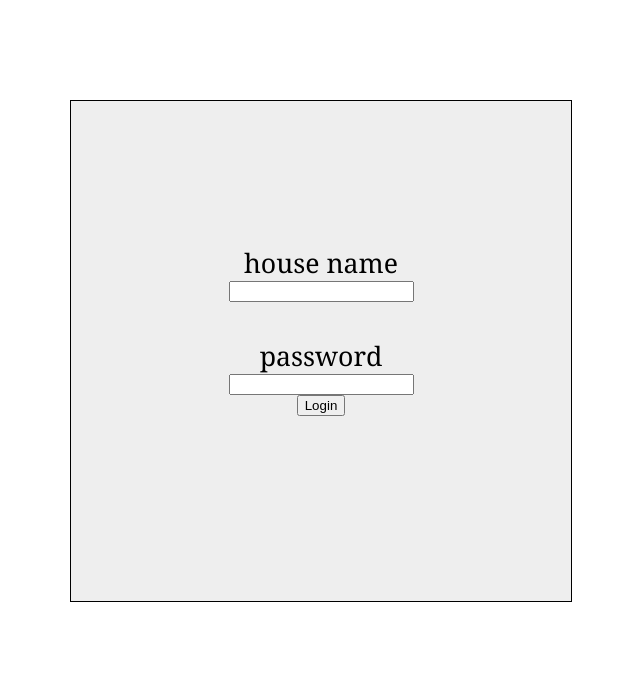
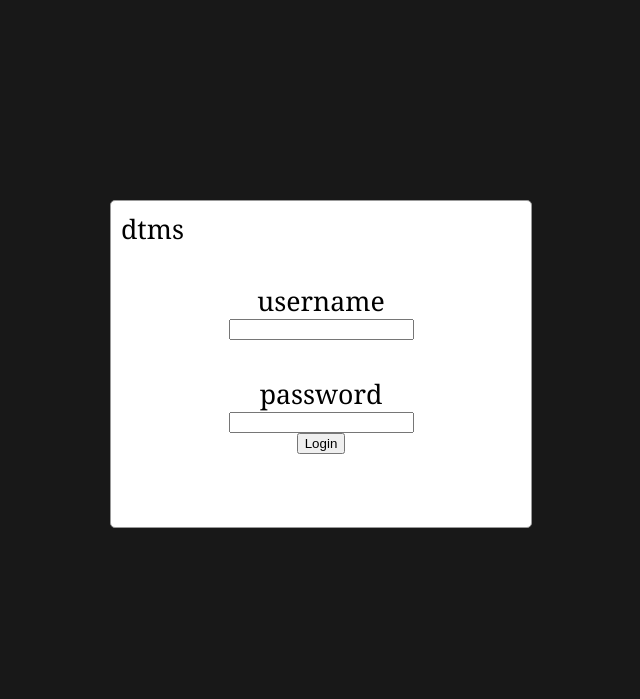
Before and after one commit to psycovic23/dtms, a Django app: template dtms/templates/login.html in a window 1280 px wide. Shown: the top 699 px of the page, without its empty margins (319-959 px from the left). Run offline with Django 3.2, Linux system fonts and the light colour scheme; the template is opened without the code that fills it, so the values that code supplies are empty.

Commit message:
login screen change, fixed rounding numbers in additem, stopped hiding tag buttons

```diff
--- a/dtms/templates/login.html
+++ b/dtms/templates/login.html
@@ -47,8 +47,9 @@
     </script>
     <style type="text/css">
     body {
-        font-family: georgia;
+        font-family: Georgia, Serif;
         font-size: 20pt;
+		background-color: #181818;
     }
 
     .messagebox {
@@ -81,24 +82,27 @@
     }
 
     #container {
-        margin:100px auto;
-        height:500px;
-        width:500px;
-        background:#eee;
-        border:1px #000 solid;
-        text-align:center;
+		border: 1px solid #999;
+		-moz-border-radius: 5px;
+		-webkit-border-radius: 5px;
+		width: 400px;
+		padding:10px;
+		margin: 200px auto;
+		background-color: #fff;
 }
     </style>
 </head>
 
 <body>
-    <div id="container"><br><br><br><br>
+    <div id="container">dtms<br><br>
+		<div style="text-align: center">
     		<form method="post" action="" id="login_form" />
-        house name<br>
+    		    username<br>
     		<input name="username" type="text" id="username" value="" maxlength="20" /><br><br>
     		    password<br>
     		  <input name="password" type="password" id="password" value="" maxlength="20" /><br>
     		  <input name="Submit" type="submit" id="submit" value="Login" />
+		</div>
     </form>
     <br>
     <span id="msgbox" style="display:none"></span>
--- a/includes/javascript.js
+++ b/includes/javascript.js
@@ -211,10 +211,8 @@ function loadItemList(args){
 		// load analysis button
 		$("#showAnalysis").toggle(function(){
 			$("#graph").slideDown('slow');
-			$("#tagList").slideUp();
 			$(this).val('hide analysis')
 		}, function(){
-			$("#tagList").slideDown();
 			$("#graph").slideUp('slow');
 			$(this).val('show analysis');
 		});
@@ -293,6 +291,8 @@ function submitForm(list_users){
 	var str= $("#purch_date").val();
 	var d = str.split("/");
 	var tag;
+	$('#action').unbind('click');
+
 
 	if ($("#tags").val() == '')
 		tag = "Uncategorized";
@@ -333,7 +333,7 @@ function submitForm(list_users){
 	data = $.extend(data, {'expanded_buyers': getArrayFromInputFields("expanded_buyers")});
 	data = $.extend(data, {'expanded_users': getArrayFromInputFields("expanded_users")});
 
-	if (sum(getArrayFromInputFields("expanded_buyers")) == sum(getArrayFromInputFields("expanded_users"))){
+	if (sum(getArrayFromInputFields("expanded_buyers")) == Math.round(sum(getArrayFromInputFields("expanded_users"))*100)/100){
 		var c = JSON.stringify(data);
 
 		$.ajax({
```
Also changed, not shown: includes/style.css (+11 -8 lines). Lines whose indentation alone changed are shown as unchanged.
